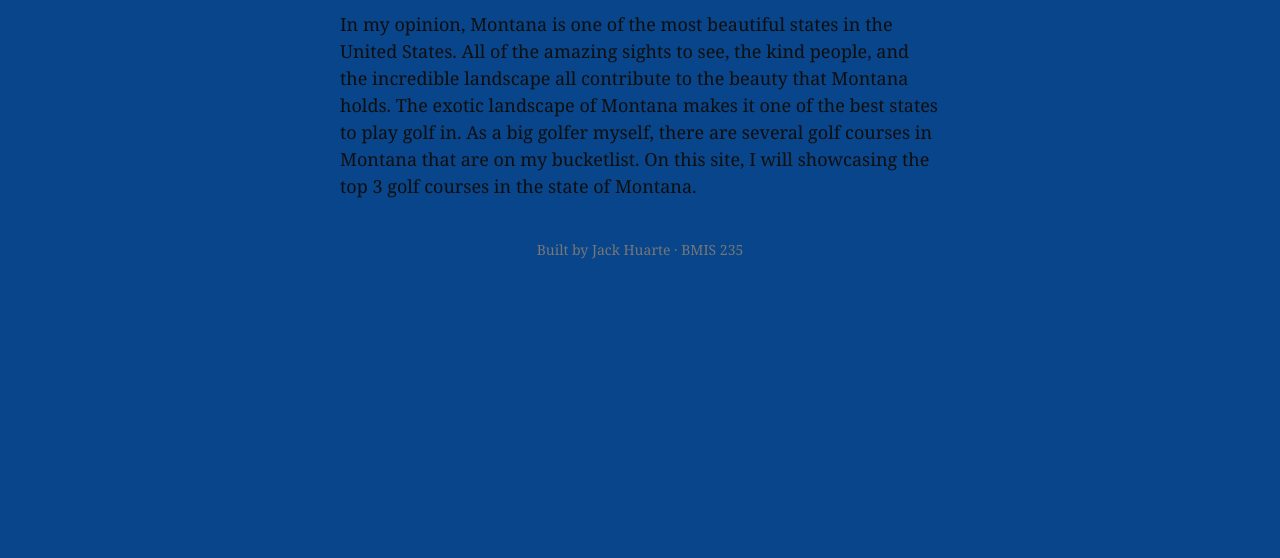
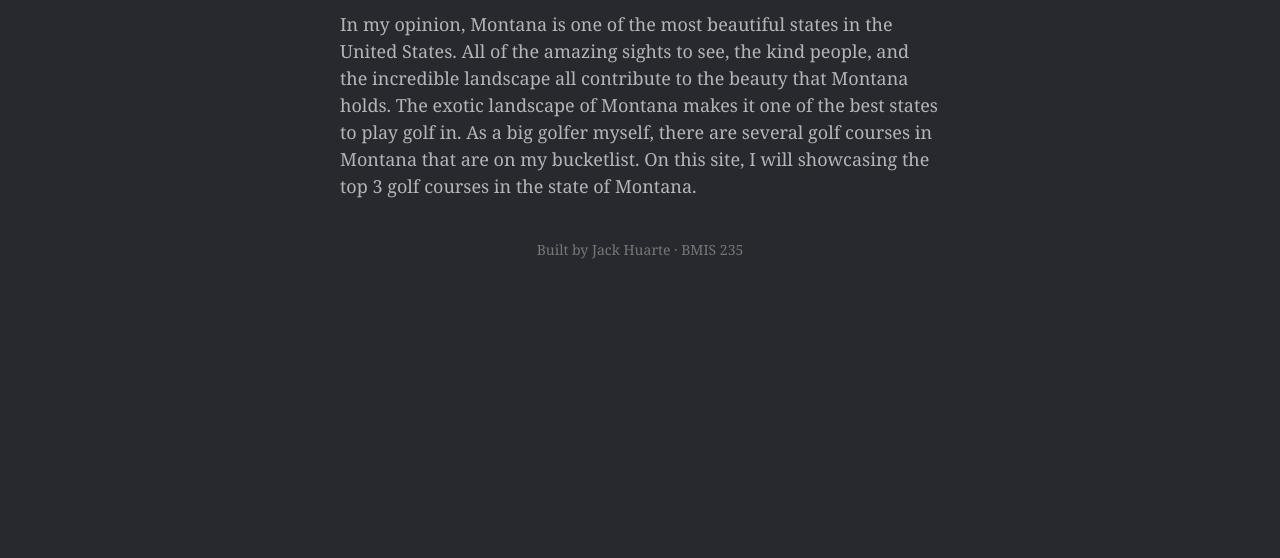
Before and after one commit to JHuarte1/JHuarte1-bmis235-html-3, a plain HTML site: page index.html in a window 1280 px wide. Shown: the part 242-800 px from the top of the page. Drawn offline with Linux system fonts and the light colour scheme.

Commit message:
background and font color change

```diff
--- a/styles.css
+++ b/styles.css
@@ -11,8 +11,8 @@
 
 body {
     font-family: Georgia, "helvetica", serif;
-    background-color: #08458a;
-    color: #0f0f0f;
+    background-color: #28292e;
+    color: #b4b5b8;
     margin: 0;
     padding: 0 20px 40px 20px;
 }
```
